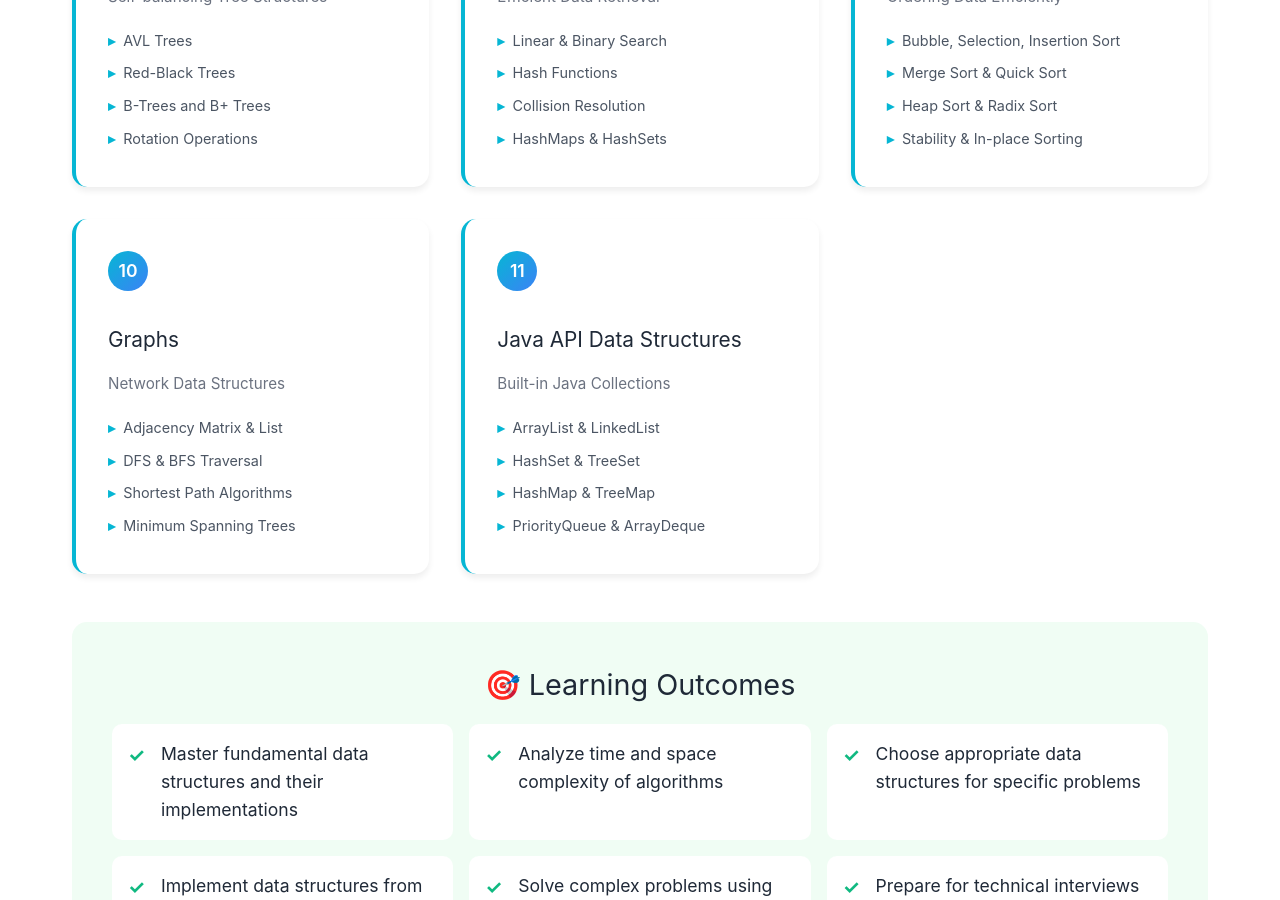
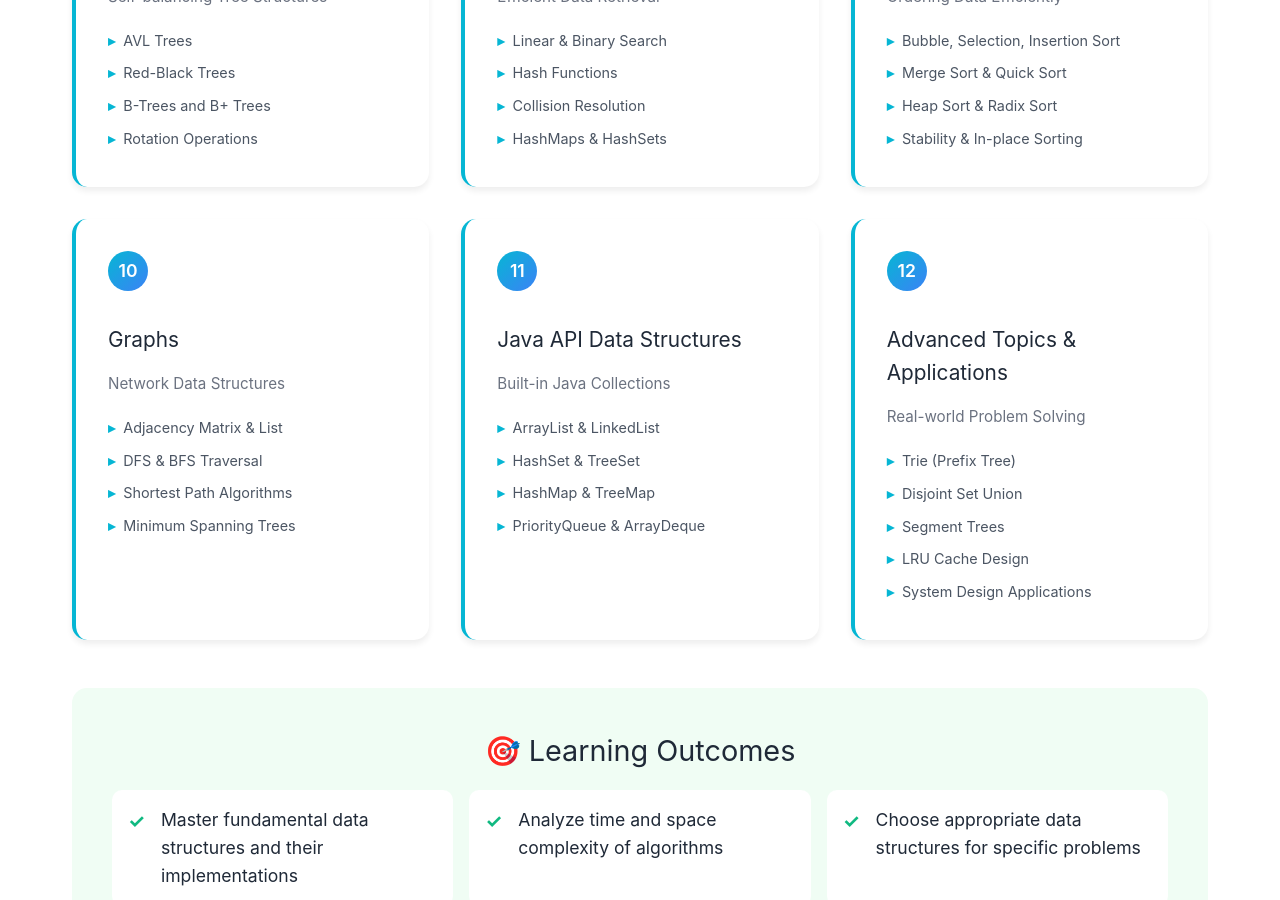
Before and after one commit to hangzhaosbu/aicoding, a Jekyll site: the page built from datastructure.md, in a window 1280 px wide and 900 px high, scrolled down 2293 px. Built offline with Jekyll 4.4.1, drawn with Linux system fonts in a browser that asks for light colours.

Commit message:
Update datastructure.md

```diff
--- a/datastructure.md
+++ b/datastructure.md
@@ -544,6 +544,26 @@ description_zh: 掌握基础数据结构，实现编程卓越
       <li>PriorityQueue & ArrayDeque</li>
     </ul>
   </div>
+
+  <!-- Module 12 -->
+  <div class="module-card">
+    <div class="module-number">12</div>
+    <h3 class="module-title">
+      <span class="en-content">Advanced Topics & Applications</span>
+      <span class="zh-content">高级主题与应用</span>
+    </h3>
+    <p class="module-content">
+      <span class="en-content">Real-world Problem Solving</span>
+      <span class="zh-content">实际问题解决</span>
+    </p>
+    <ul class="module-topics">
+      <li>Trie (Prefix Tree)</li>
+      <li>Disjoint Set Union</li>
+      <li>Segment Trees</li>
+      <li>LRU Cache Design</li>
+      <li>System Design Applications</li>
+    </ul>
+  </div>
 </div>
 
 <!-- Learning Outcomes -->
```
